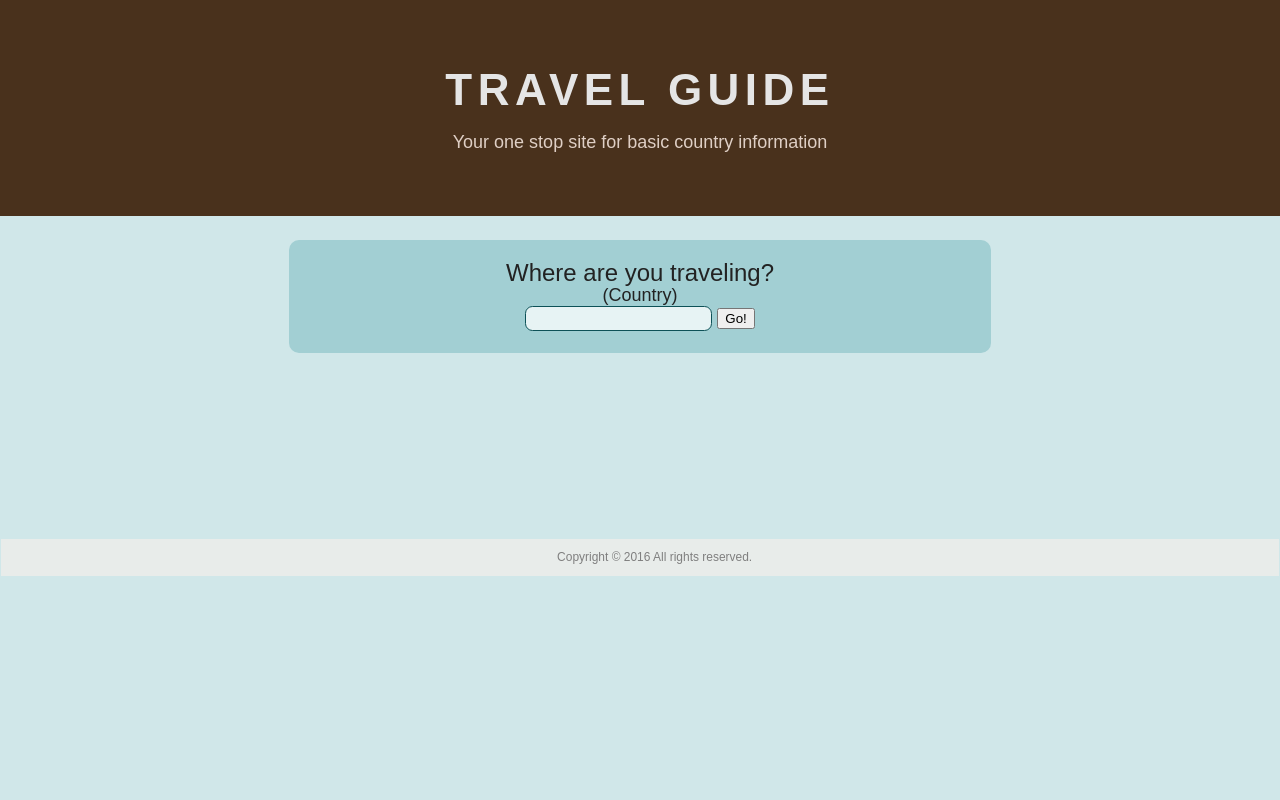
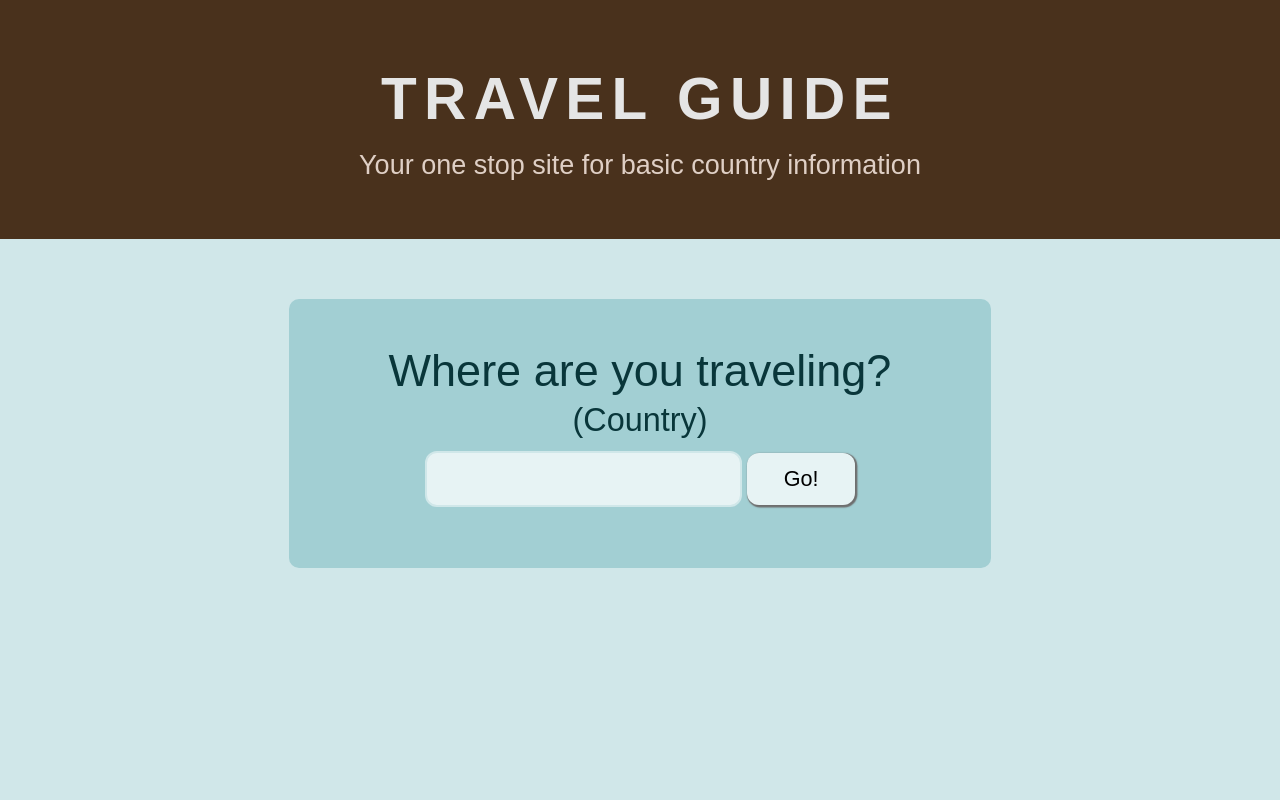
Before and after one commit to aurybwa/project-3-itmd361, a plain HTML site: page index.html in a window 1280 px wide. Shown: the top 800 px of the page. Drawn offline with nearby package versions, Linux system fonts and the light colour scheme; some packages are replaced by stand-ins of ours.

Commit message:
Included styling for media queries

```diff
--- a/css/screen.css
+++ b/css/screen.css
@@ -42,7 +42,6 @@ header {
 }
 
 footer {
-  background-color: rgba(239,238,236,0.8);
   padding: 0.611em 1.222em;
   color: #7f7f7f;
   font-size: 0.666em;
@@ -52,11 +51,7 @@ footer {
 }
 
 form {
-  margin-top: 1.222em;
-  padding-top: 1.222em;
-  padding-bottom: 1.222em;
-  text-align: center;
-  background: #a2cfd3;
+  background-color: #a2cfd3;
   position: relative;
   border-radius: 0.55555em; /*10px/18px*/
 }
@@ -65,7 +60,7 @@ label {
   font-size: 1.333em; /*24px/18px*/
   display: block;
   font-weight: 500;
-  color: #222222;
+  color: #09363a;
 }
 
 input{
@@ -73,12 +68,29 @@ input{
 }
 
 input[type=search] {
-  border: 0.05555em solid #0d5157;
+  border: 0.1em solid #d0e7e9;
   border-radius: 0.55555em;
-  padding: 0.3055em;
   background-color: #e7f3f4;
   text-align: center;
 }
+
+input[type=submit] {
+  width: 5em;
+  border: none;
+  border-radius: 0.55555em;
+  background-color: #e7f3f4;
+  text-align: center;
+  -moz-box-shadow:    0.05555em 0.05555em 0.05555em 0.05555em #6e6e6e;
+  -webkit-box-shadow: 0.05555em 0.05555em 0.05555em 0.05555em #6e6e6e;
+  box-shadow:         0.05555em 0.05555em 0.05555em 0.05555em #6e6e6e;
+}
+
+input[type=submit]:hover {
+  color: #e7f3f4;
+  background-color:#147a83;
+  box-shadow: none;
+}
+
 
 /* ===== LAYOUT STYLES ===== */
 
@@ -94,8 +106,41 @@ h1 {
   text-align: center;
 }
 
+form {
+  margin-top: 1.222em;
+  padding-top: 1.222em;
+  padding-bottom: 1.222em;
+  padding-left: 0.5em;
+  padding-right: 0.5em;
+  text-align: center;
+}
+
+input[type=search] {
+   padding: 0.3055em;
+}
+
+input[type=submit] {
+   padding: 0.3055em;
+}
+
 #page {
   padding: 1.222em 0.916em; /* 16.5px */
+}
+
+#country-label {
+ padding-bottom: 0.3055em;
+}
+
+#map {
+  margin-top: 1.222em;
+}
+
+#country-details {
+  padding: 1.222em 0.916em;
+}
+
+.info {
+ padding-bottom: 0.3055em;
 }
 
 /* ===== MODULAR STYLES ===== */
@@ -103,7 +148,7 @@ h1 {
 #map {
   max-width: 100%;
 	width: 100%;
-	height: 9em;
+	height: 50vw;
 }
 
 #description {
@@ -113,6 +158,16 @@ h1 {
 
 #country-label {
  font-size: 1em;
+}
+
+#country-details {
+  font-size: 0.8889em;
+  background-color: #a2cfd3;
+}
+
+.info-label {
+  font-weight: 500;
+  color: #09363a;
 }
 
 /* ===== STATE STYLES ===== */
@@ -130,6 +185,33 @@ h1 {
   footer {
     padding-left: 3.664em;
   }
+
+  label {
+    font-size: 1.875em; /*30/16px*/
+    padding-bottom: 0.3055em;
+  }
+
+  input[type=search] {
+    padding: 0.611em;
+    font-size: 0.8em;
+  }
+
+  input[type=submit] {
+    padding: 0.611em;
+    font-size: 0.8em;
+  }
+
+  #country-label {
+    font-size: 1.5em;
+  }
+
+  #description {
+    font-size: 1.1875em;/*19px/16px*/
+  }
+
+  .info-label, .info {
+    font-size: 1.25em; /*20px/16px*/
+  }
 }
 
 @media screen and (min-width: 53.3125em) {
@@ -140,8 +222,48 @@ h1 {
 
   }
 
+  h1 {
+    font-size: 3em;
+  }
+
   footer {
     text-align: center;
+  }
+
+  form {
+    padding-top: 2.444em;
+    padding-bottom: 2.444em;
+  }
+
+  label {
+    font-size: 2.125em; /*34/16px*/
+  }
+
+  header{
+    margin-bottom: 2.444em;
+  }
+
+  input[type=search] {
+    padding: 0.611em;
+    font-size: 1em;
+  }
+
+  input[type=submit] {
+    padding: 0.611em;
+    font-size: 1em;
+  }
+
+  #country-label {
+    font-size: 1.5em;
+    padding-bottom: 0.3055em;
+  }
+
+  #description {
+    font-size: 1.375em; /*22px/16px*/
+  }
+
+  .info-label, .info {
+    font-size: 1.375em; /*22px/16px*/
   }
 }
 
@@ -151,10 +273,56 @@ h1 {
   }
 
   h1 {
-    font-size: 2.444em; /*44px/18px */
+    font-size: 3.25em; /*52px/16px */
   }
 
   footer {
     text-align: center;
   }
+
+  form {
+    padding-top: 3.36em;
+    padding-bottom: 3.36em;
+  }
+
+  label {
+    font-size: 2.5em; /*40/16px*/
+    padding-bottom: 0.611em;
+  }
+
+  header{
+    margin-bottom: 3.356em;
+  }
+
+  input[type=search] {
+    padding: 0.611em;
+    font-size: 1.2em;
+  }
+
+  input[type=submit] {
+    padding: 0.611em;
+    font-size: 1.2em;
+  }
+
+  #country-label {
+    font-size: 1.8em;
+    padding-bottom: 0.611em;
+  }
+
+  #description {
+    font-size: 1.5em; /*24px/16px*/
+  }
+
+  .info-label {
+    padding-bottom: 0.15275em;
+  }
+
+  .info {
+    padding-bottom: 0.4em;
+  }
+  .info-label, .info {
+    font-size: 1.5em; /*24px/16px*/
+  }
+
+
 }
```
